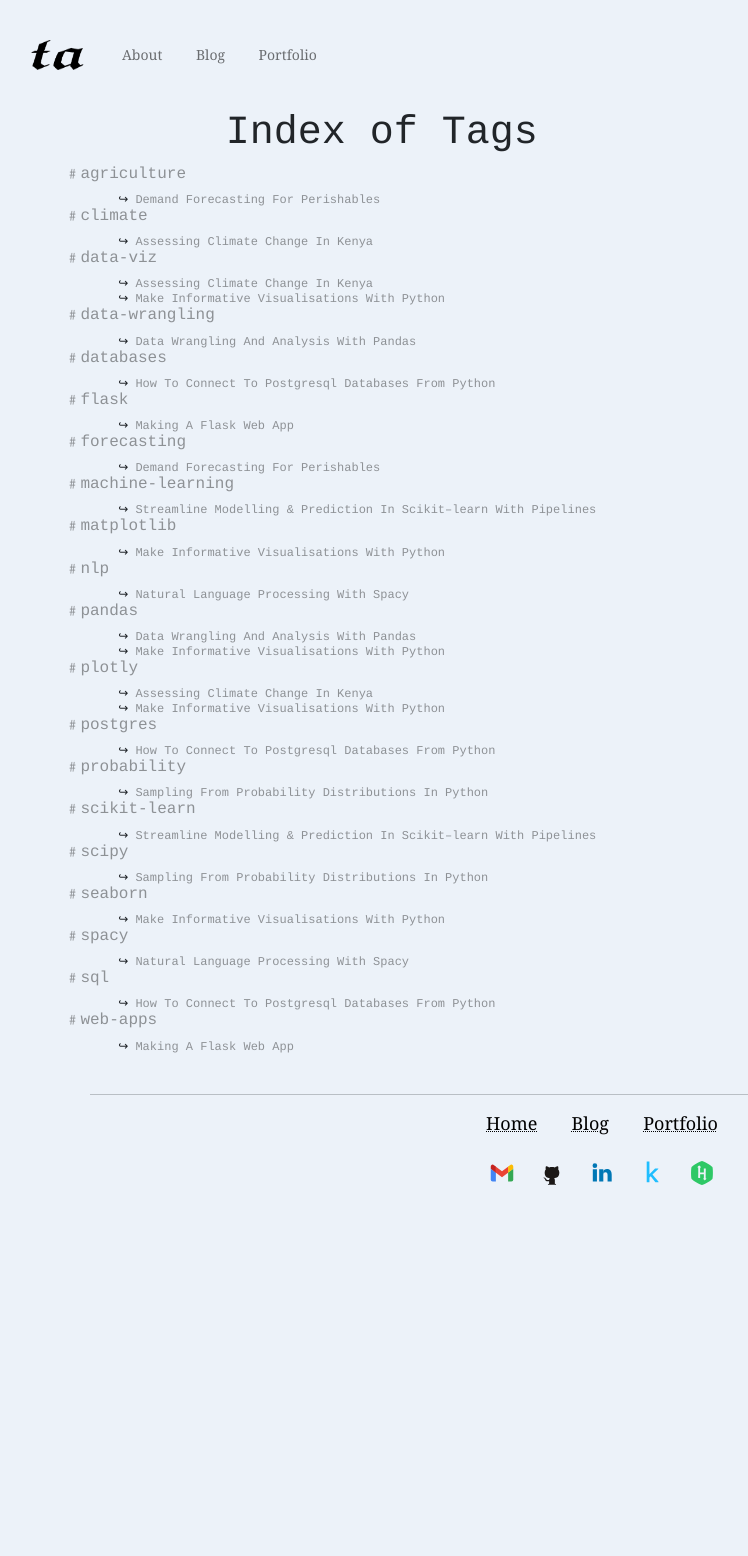
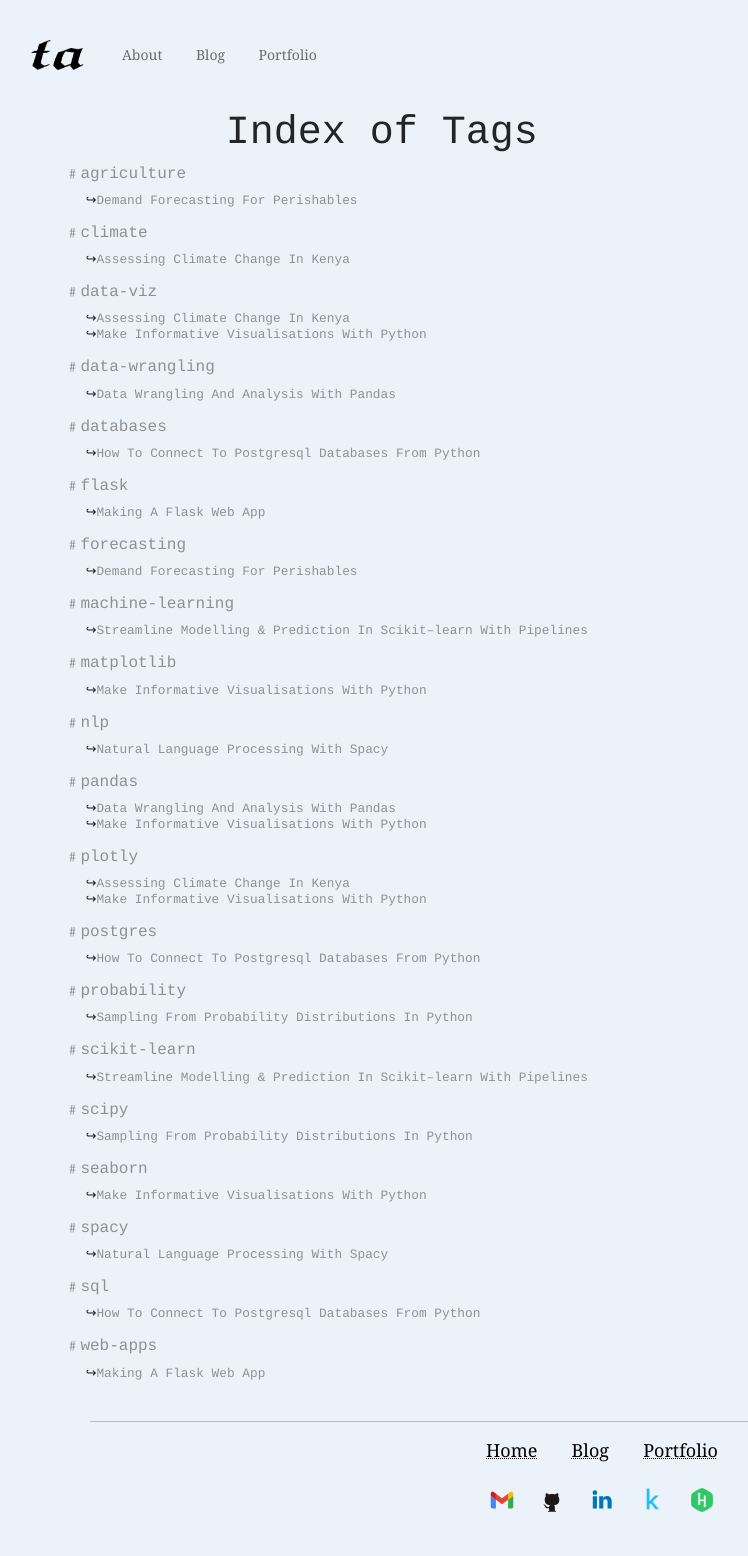
Before and after one commit to Tim-Abwao/tim-abwao.github.io, a Jekyll site: the page built from tags.html, in a window 1280 px wide. Shown: the whole page, without its empty margins (38-786 px from the left). Built offline with Jekyll 4.4.1, drawn with Linux system fonts in a browser that asks for light colours; before the commit the page ends 1229 px from its top, so only the background shows below that.

Commit message:
Use custom list-style-type

```diff
--- a/assets/css/tags.sass
+++ b/assets/css/tags.sass
@@ -9,7 +9,7 @@ h1
   text-align: center
 
 .article-link
-  margin-left: 7%
+  list-style-type: "↪"
 
 .tag-container
   font: 0.75em normal Courier New, Courier, monospace
@@ -17,10 +17,8 @@ h1
 
 @media only screen and (min-width: 768px)
   .tag-container
+    font-size: 0.8em
     margin: 2% 8%
-
-  .article-link
-    margin-left: 5%
 
 @media only screen and (min-width: 1024px)
   h1
--- a/tags.html
+++ b/tags.html
@@ -14,11 +14,10 @@ style: tags.css
         <h6 id="{{tag[0]}}">&#65119;{{ tag[0] }}</h6>
     </a>
     {% assign posts_sorted = tag[1] | sort: "title" %}
-    {% for post in posts_sorted %}
-    <div class="article-link">
-        &#8618; <a href="{{ post.url }}">{{ post.title }}</a><br>
-    </div>
-
-    {% endfor %}
+    <ul class="article-link">
+        {% for post in posts_sorted %}
+        <li><a href="{{ post.url }}">{{ post.title }}</a></li>
+        {% endfor %}
+    </ul>
     {% endfor %}
 </div>
```
